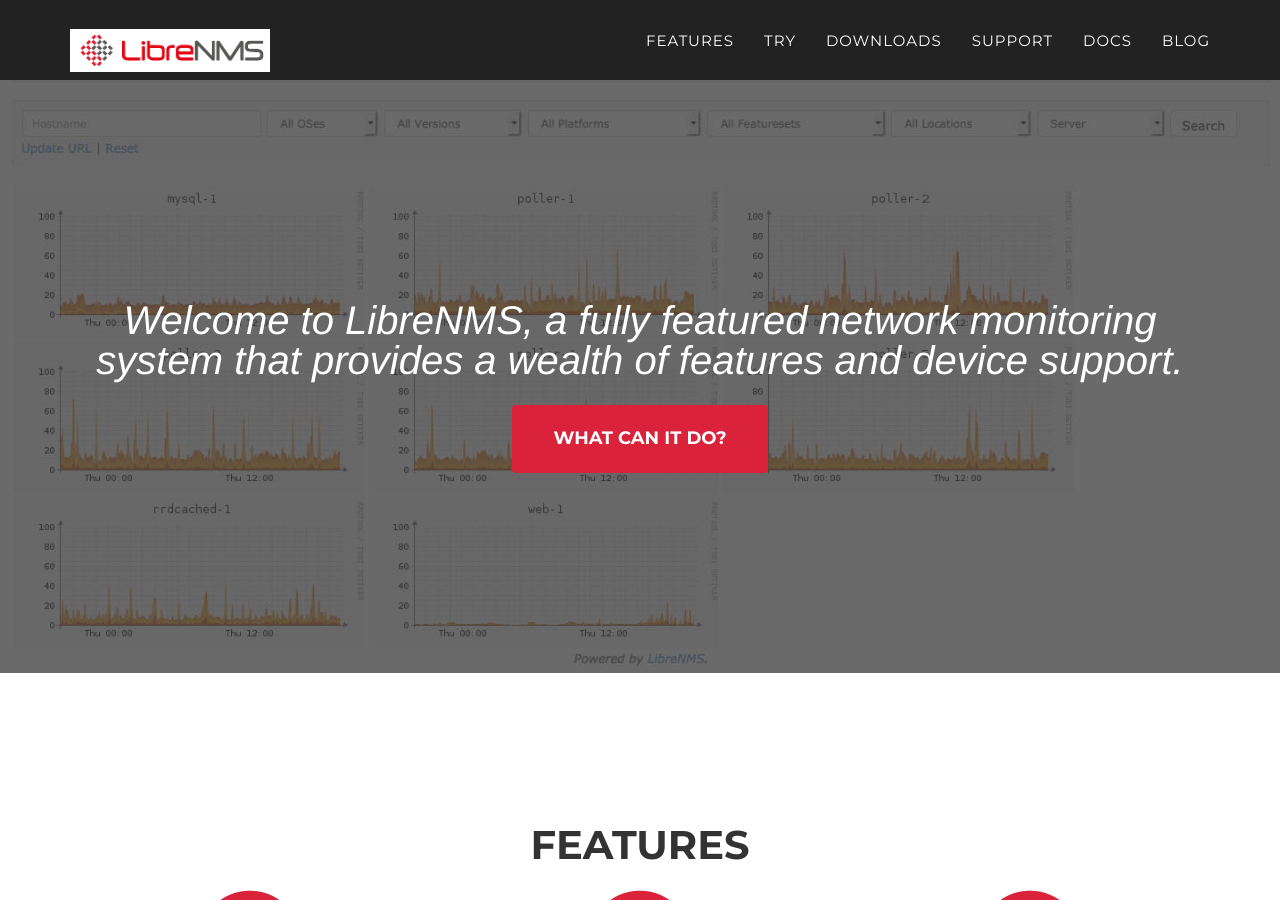
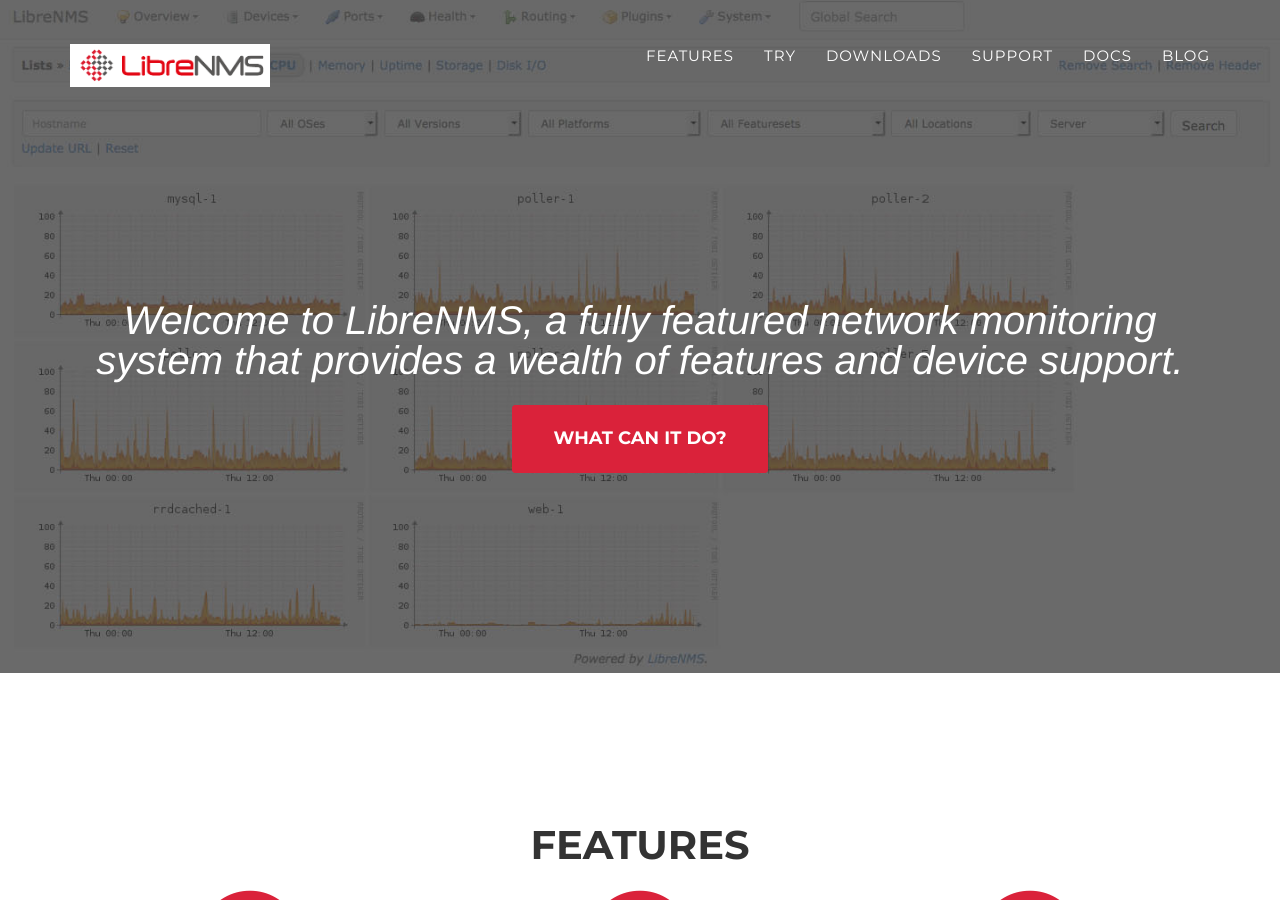
Before and after one commit to librenms/librenms.github.io, a Jekyll site: the page built from index.html, in a window 1280 px wide and 900 px high. Built offline with Jekyll 4.4.1, drawn with Linux system fonts in a browser that asks for light colours; some web fonts are replaced.

Commit message:
Testing navbar color

```diff
--- a/_includes/header.html
+++ b/_includes/header.html
@@ -1,5 +1,5 @@
 <!-- Navigation -->
-    <nav class="navbar navbar-default navbar-fixed-top navbar-inverse navbar-black">
+    <nav class="navbar navbar-default navbar-fixed-top">
         <div class="container">
             <!-- Brand and toggle get grouped for better mobile display -->
             <div class="navbar-header page-scroll">
```
